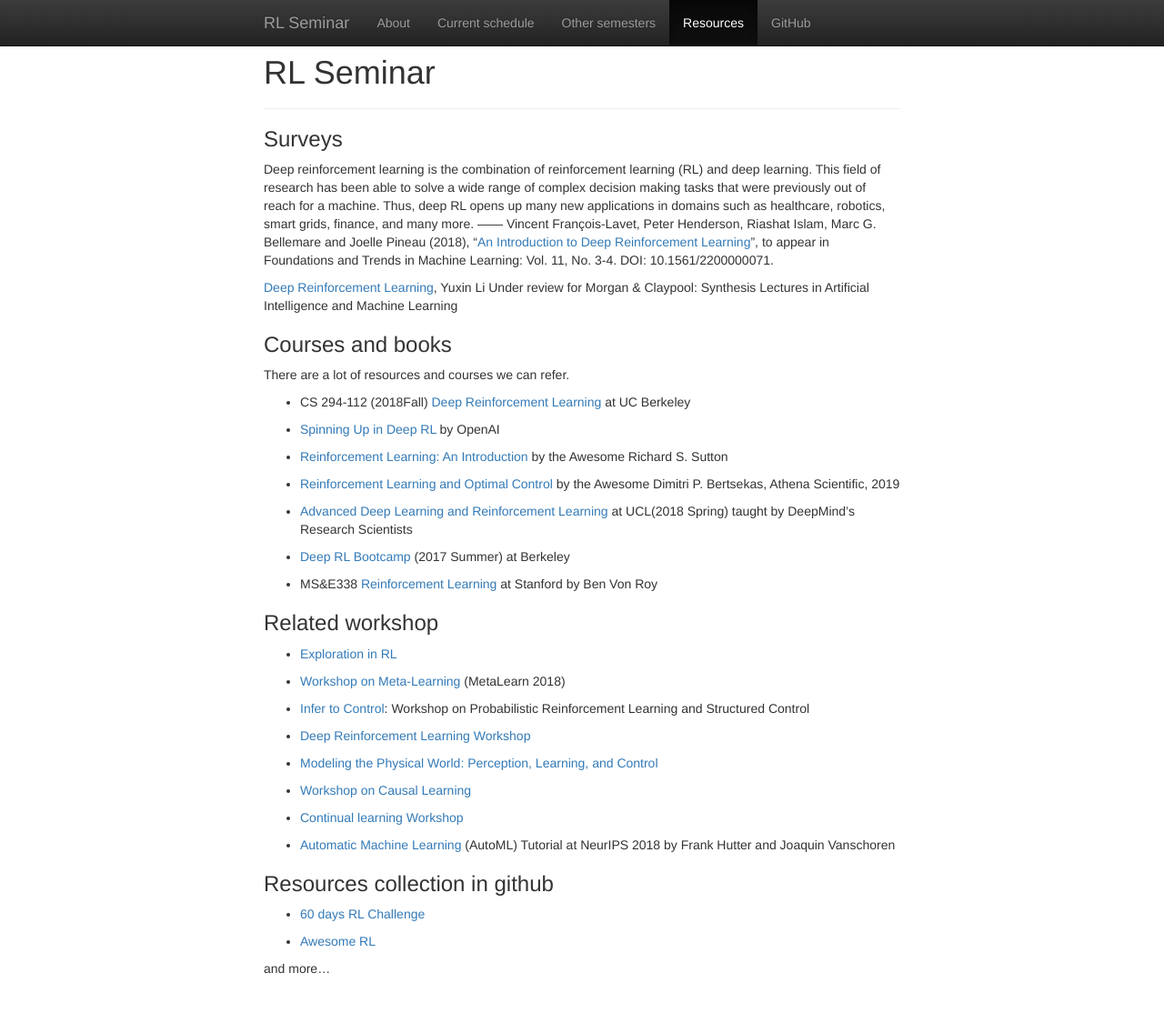
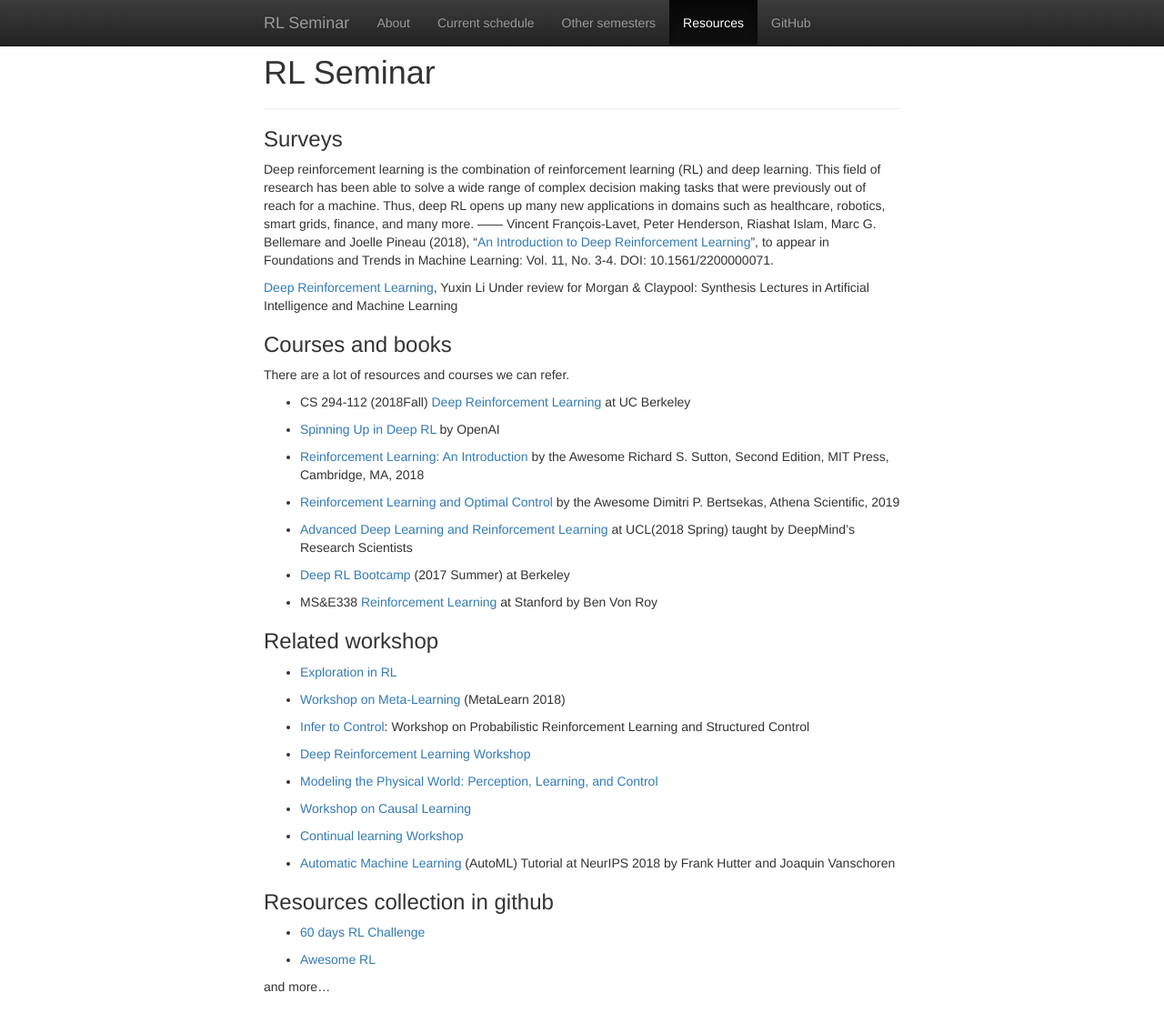
Before and after one commit to rlseminar/rlseminar.github.io, a Jekyll site: the page built from resource.md, in a window 1280 px wide and 1125 px high. Shown: the whole window at 91% size. Built offline with Jekyll 4.4.1, drawn with Linux system fonts in a browser that asks for light colours; nearby versions of some CDN libraries.

Commit message:
update book info

```diff
--- a/resource.md
+++ b/resource.md
@@ -19,7 +19,7 @@ There are a lot of resources and courses we can refer.
 
 - [Spinning Up in Deep RL](https://spinningup.openai.com/en/latest/) by OpenAI
 
-- [Reinforcement Learning: An Introduction](http://incompleteideas.net/book/the-book.html) by the Awesome Richard S. Sutton
+- [Reinforcement Learning: An Introduction](http://incompleteideas.net/book/the-book.html) by the Awesome Richard S. Sutton, Second Edition, MIT Press, Cambridge, MA, 2018
 
 - [Reinforcement Learning and Optimal Control](http://web.mit.edu/dimitrib/www/RLbook.html) by the Awesome Dimitri P. Bertsekas, Athena Scientific, 2019
 
```
